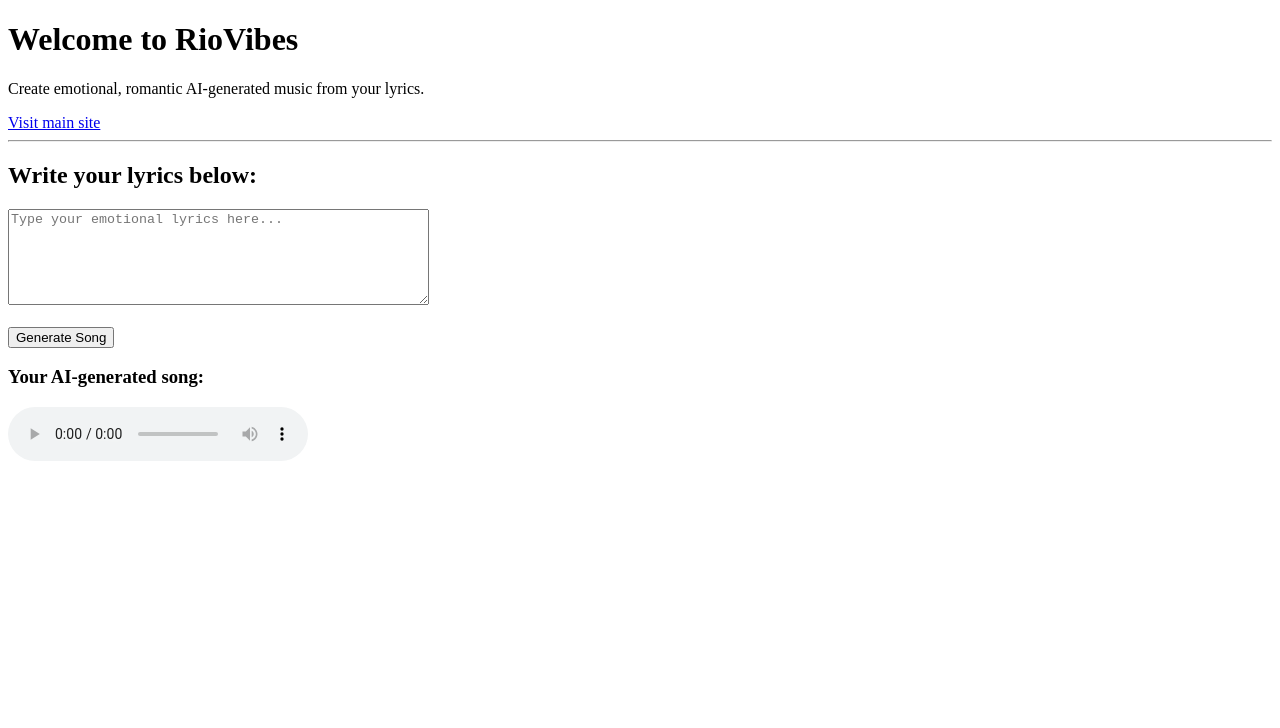
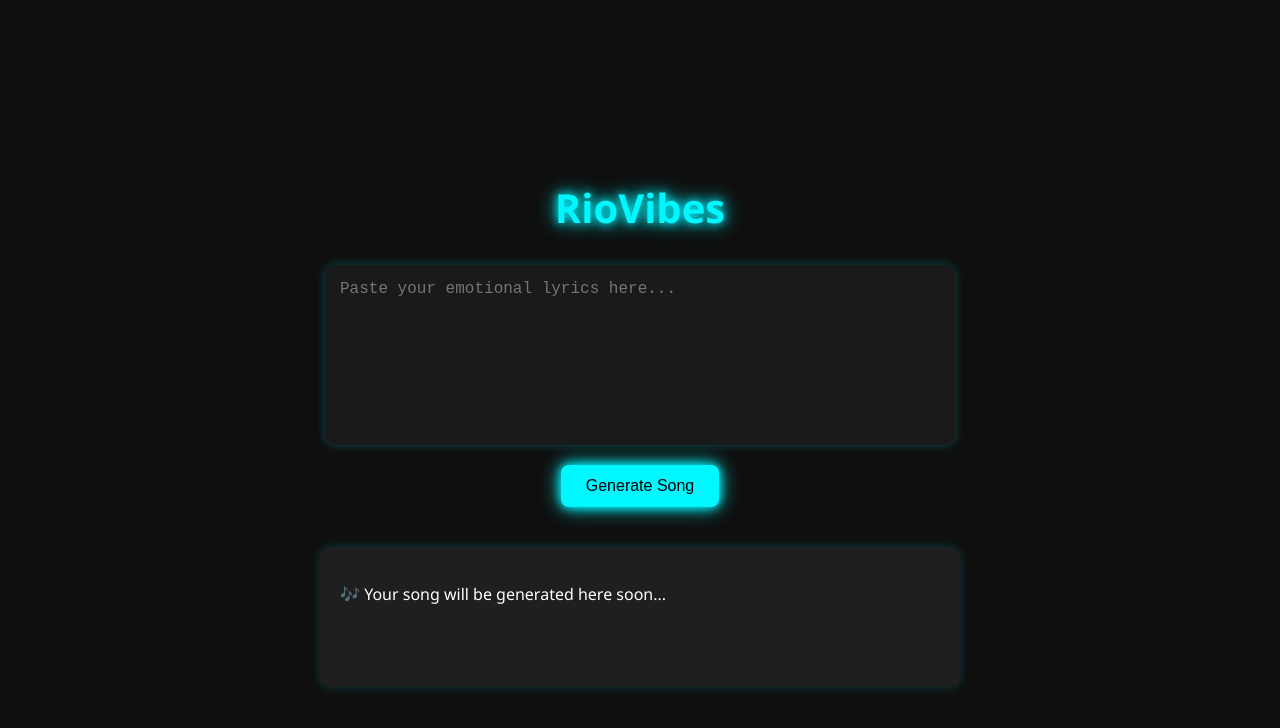
Before and after one commit to ragibitmam/riovibes-, a plain HTML site: page index.html in a window 1280 px wide. Drawn offline with Linux system fonts and the light colour scheme.

Commit message:
Add files via upload

```diff
--- a/index.html
+++ b/index.html
@@ -2,40 +2,81 @@
 <html lang="en">
 <head>
   <meta charset="UTF-8" />
-  <meta name="viewport" content="width=device-width, initial-scale=1.0"/>
+  <meta name="viewport" content="width=device-width, initial-scale=1.0" />
   <title>RioVibes - AI Music Generator</title>
+  <style>
+    body {
+      margin: 0;
+      font-family: 'Segoe UI', sans-serif;
+      background-color: #0f0f0f;
+      color: #fff;
+      display: flex;
+      flex-direction: column;
+      align-items: center;
+      justify-content: center;
+      height: 100vh;
+      padding: 20px;
+    }
+
+    h1 {
+      font-size: 2.5rem;
+      color: #00f7ff;
+      text-shadow: 0 0 10px #00f7ff, 0 0 20px #00f7ff;
+      margin-bottom: 30px;
+    }
+
+    textarea {
+      width: 90%;
+      max-width: 600px;
+      height: 150px;
+      padding: 15px;
+      border: none;
+      border-radius: 10px;
+      background: #1a1a1a;
+      color: #fff;
+      font-size: 1rem;
+      resize: none;
+      box-shadow: 0 0 10px #00f7ff44;
+    }
+
+    button {
+      margin-top: 20px;
+      padding: 12px 25px;
+      font-size: 1rem;
+      background: #00f7ff;
+      border: none;
+      border-radius: 8px;
+      color: #000;
+      cursor: pointer;
+      transition: all 0.3s ease;
+      box-shadow: 0 0 10px #00f7ff, 0 0 20px #00f7ff;
+    }
+
+    button:hover {
+      background: #00e0ff;
+      transform: scale(1.05);
+    }
+
+    .output {
+      margin-top: 40px;
+      width: 90%;
+      max-width: 600px;
+      min-height: 100px;
+      background: #1f1f1f;
+      border-radius: 10px;
+      padding: 20px;
+      box-shadow: 0 0 10px #00f7ff33;
+    }
+  </style>
 </head>
 <body>
+  <h1>RioVibes</h1>
+  <textarea placeholder="Paste your emotional lyrics here..."></textarea>
+  <button>Generate Song</button>
 
-  <h1>Welcome to RioVibes</h1>
-  <p>Create emotional, romantic AI-generated music from your lyrics.</p>
-  <a href="https://riovibes.com">Visit main site</a> <!-- Replace .com domain here later -->
-
-  <hr>
-
-  <h2>Write your lyrics below:</h2>
-  <textarea id="lyrics" rows="6" cols="50" placeholder="Type your emotional lyrics here..."></textarea><br><br>
-
-  <button onclick="generateSong()">Generate Song</button>
-
-  <h3>Your AI-generated song:</h3>
-  <!-- Just a demo audio for now -->
-  <audio controls>
-    <source src="https://www.soundhelix.com/examples/mp3/SoundHelix-Song-1.mp3" type="audio/mp3">
-    Your browser does not support the audio element.
-  </audio>
-
-  <script>
-    function generateSong() {
-      const lyrics = document.getElementById("lyrics").value;
-      if (lyrics.trim() === "") {
-        alert("Please write some lyrics first.");
-      } else {
-        alert("AI is generating your song (this is a demo). 🎵");
-        // Future: AI song generator will go here
-      }
-    }
-  </script>
-
+  <div class="output">
+    <!-- AI-generated song will appear here -->
+    <p>🎶 Your song will be generated here soon...</p>
+  </div>
 </body>
 </html>
```
